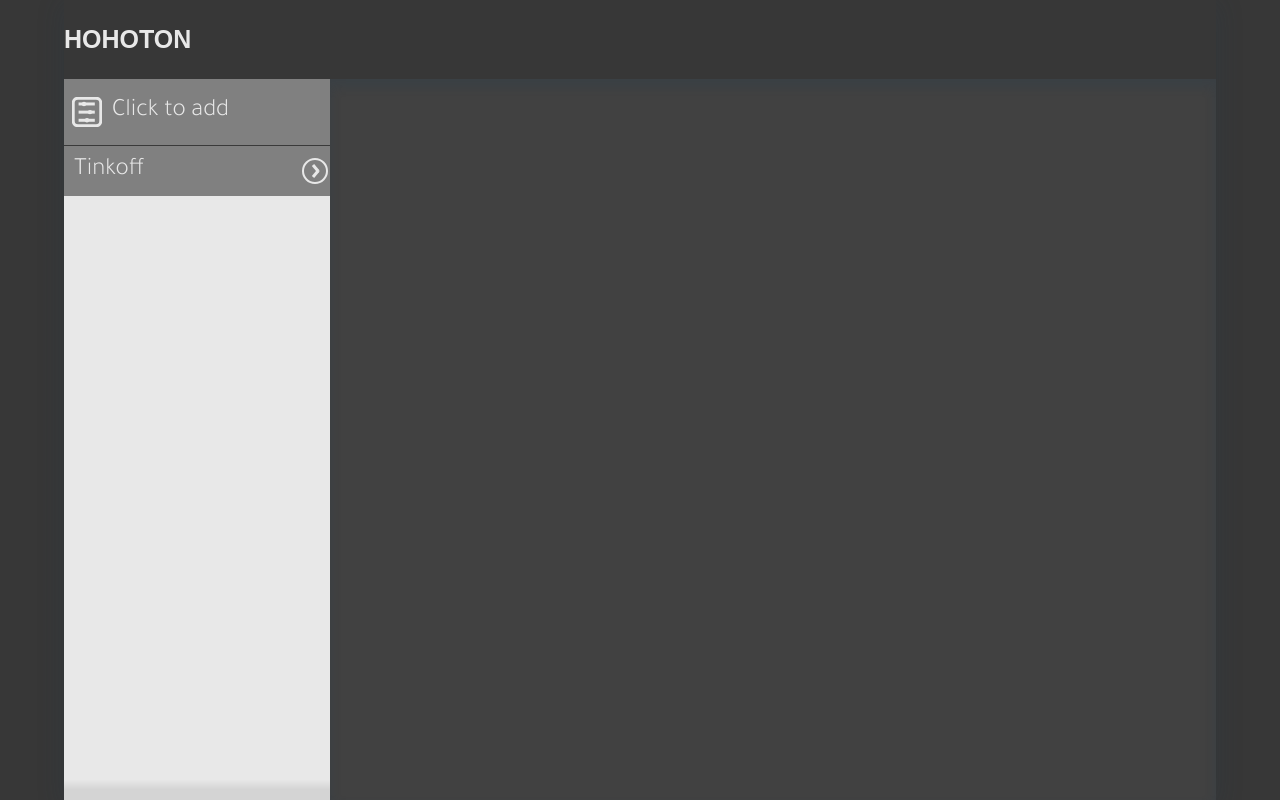
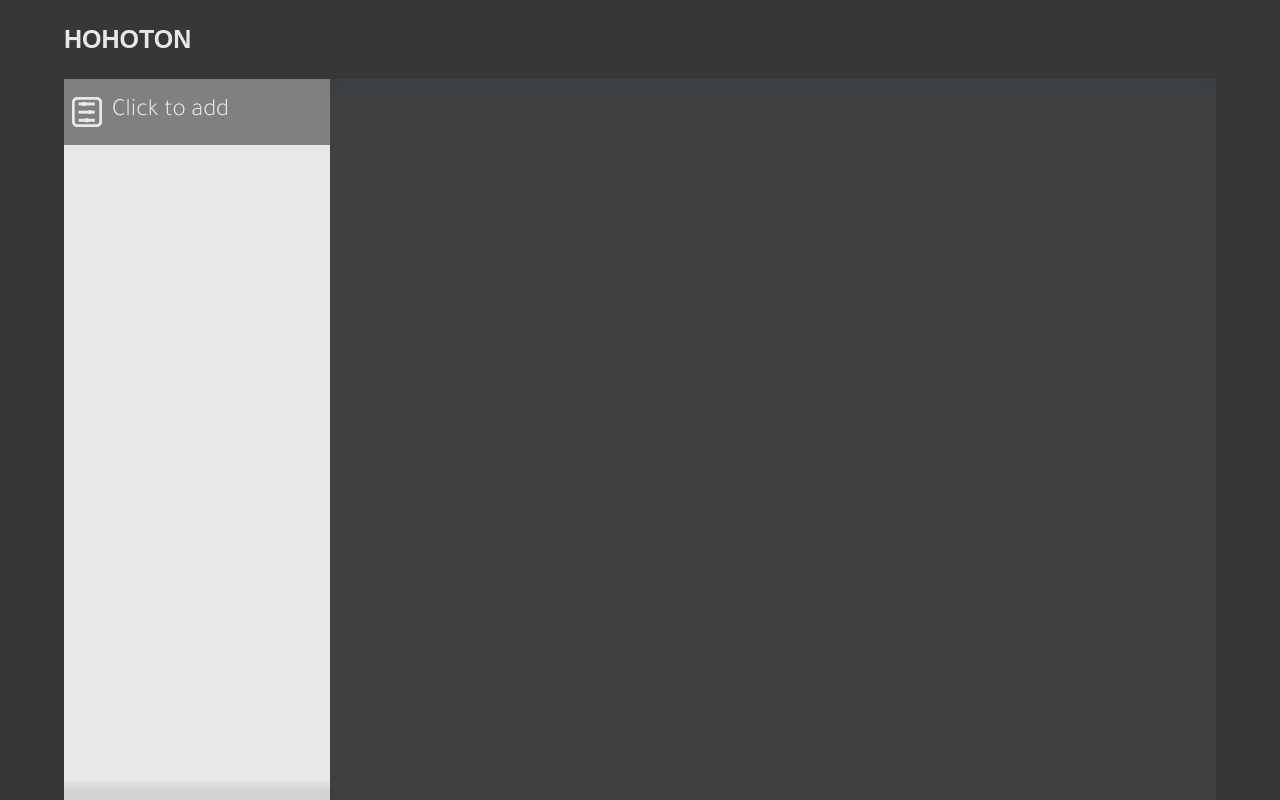
Before and after one commit to pumpkineater777/Hakaton, a Flask app: page /home in a window 1280 px wide. Run offline with Flask 3, Linux system fonts and the light colour scheme.

Commit message:
Update Main.html

```diff
--- a/templates/Main.html
+++ b/templates/Main.html
@@ -50,20 +50,6 @@
 								</form>
 						</div>
 						<div class = "sections">
-							<div class = "option">
-									<div class="container">
-										<div class = "name"><p>Tinkoff</p></div>
-									</div>
-
-									<div class="container">
-										<svg width="30" height="30" class = "button">
-											<circle cx="18" cy="15" r="0.5" stroke="#e8e8e8" stroke-width="2" fill="#e8e8e8" />
-											<circle cx="15" cy="15" r="12" stroke="#e8e8e8" stroke-width="2" fill="none" />
-											<line x1="18" y1="15" x2="13" y2="9" style="stroke:#e8e8e8;stroke-width:3" />
-											<line x1="18" y1="15" x2="13" y2="21" style="stroke: #e8e8e8;stroke-width:3" />
-										</svg>
-								</div>
-							</div>
 						</div>
 					</div>
 				</div>
```
